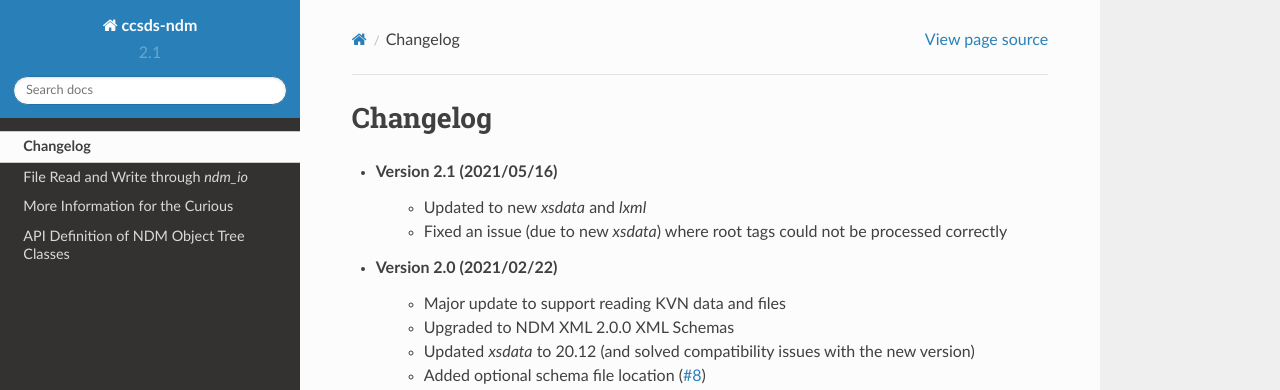
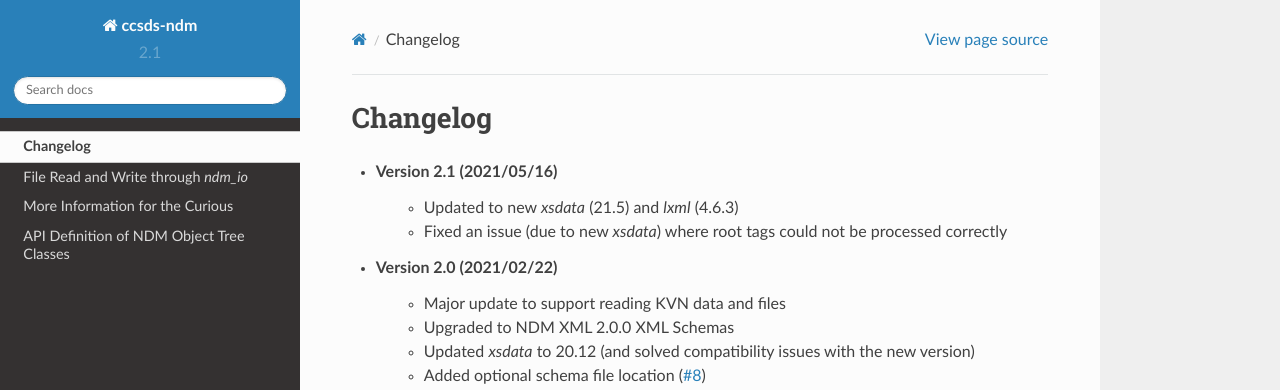
Before and after one commit to egemenimre/ccsds-ndm, a Sphinx documentation site: the page built from docs/changelog.rst, in a window 1280 px wide. Shown: the top 390 px of the page. Built offline with Sphinx 7.4.7 and the Read the Docs theme 2.0.0, drawn with Linux system fonts in a browser that asks for light colours.

Commit message:
Added lxml and xsdata versions

```diff
--- a/docs/changelog.rst
+++ b/docs/changelog.rst
@@ -2,7 +2,7 @@ Changelog
 =========
 
 - Version 2.1 (2021/05/16)
-    - Updated to new `xsdata` and `lxml`
+    - Updated to new `xsdata` (21.5) and `lxml` (4.6.3)
     - Fixed an issue (due to new `xsdata`) where root tags could not be processed correctly
 
 - Version 2.0 (2021/02/22)
```
